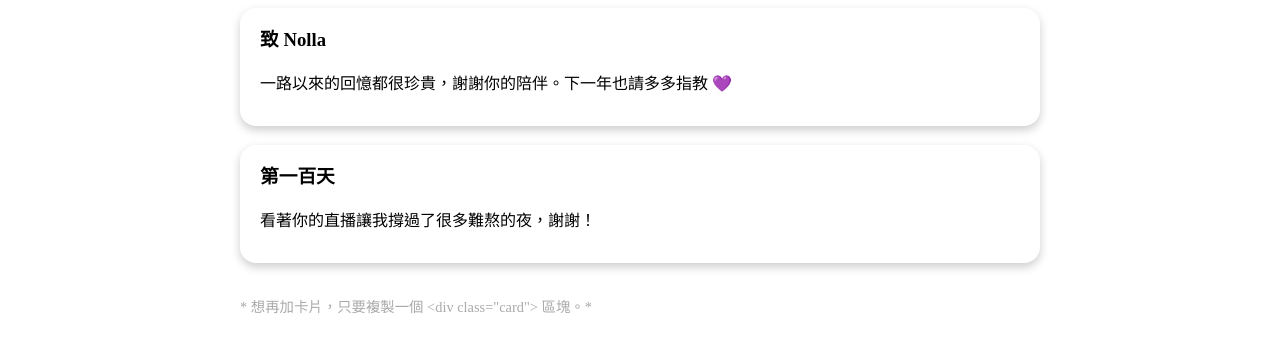
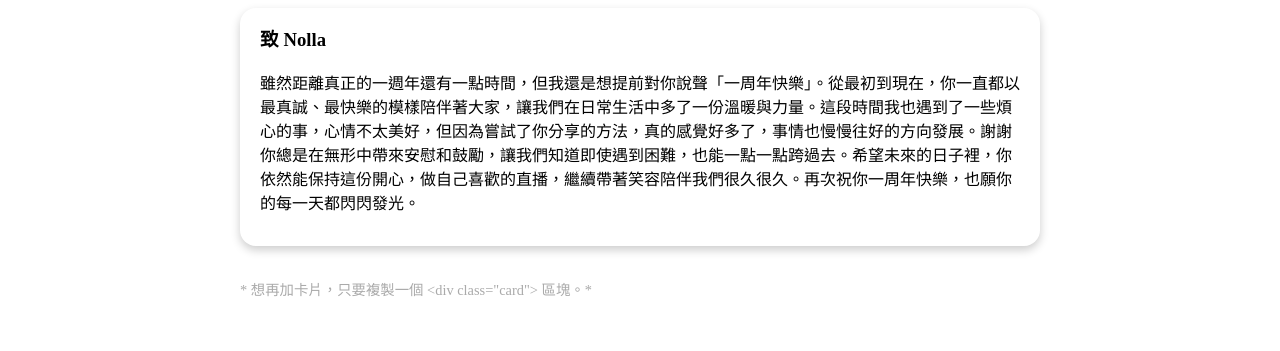
Before and after one commit to brian0066/brian0066.github.io, a plain HTML site: page gifts/blessings/index.html in a window 1280 px wide. Shown: the part 181-532 px from the top of the page. Drawn offline with Linux system fonts and the light colour scheme.

Commit message:
Update index.html

```diff
--- a/gifts/blessings/index.html
+++ b/gifts/blessings/index.html
@@ -81,12 +81,9 @@
     <div class="cards">
       <div class="card">
         <h3>致 Nolla</h3>
-        <p>一路以來的回憶都很珍貴，謝謝你的陪伴。下一年也請多多指教 💜</p>
+        <p>雖然距離真正的一週年還有一點時間，但我還是想提前對你說聲「一周年快樂」。從最初到現在，你一直都以最真誠、最快樂的模樣陪伴著大家，讓我們在日常生活中多了一份溫暖與力量。這段時間我也遇到了一些煩心的事，心情不太美好，但因為嘗試了你分享的方法，真的感覺好多了，事情也慢慢往好的方向發展。謝謝你總是在無形中帶來安慰和鼓勵，讓我們知道即使遇到困難，也能一點一點跨過去。希望未來的日子裡，你依然能保持這份開心，做自己喜歡的直播，繼續帶著笑容陪伴我們很久很久。再次祝你一周年快樂，也願你的每一天都閃閃發光。</p>
       </div>
-      <div class="card">
-        <h3>第一百天</h3>
-        <p>看著你的直播讓我撐過了很多難熬的夜，謝謝！</p>
-      </div>
+
     </div>
     <p class="hint">* 想再加卡片，只要複製一個 &lt;div class="card"&gt; 區塊。*</p>
   </main>
```
